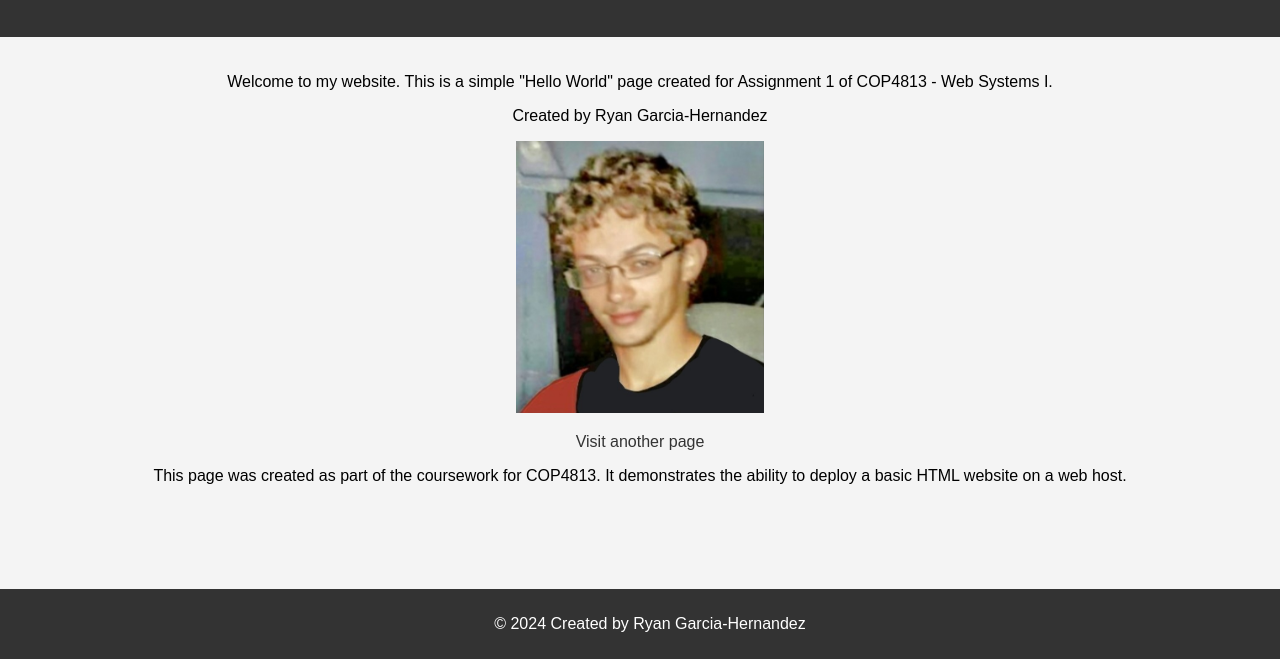
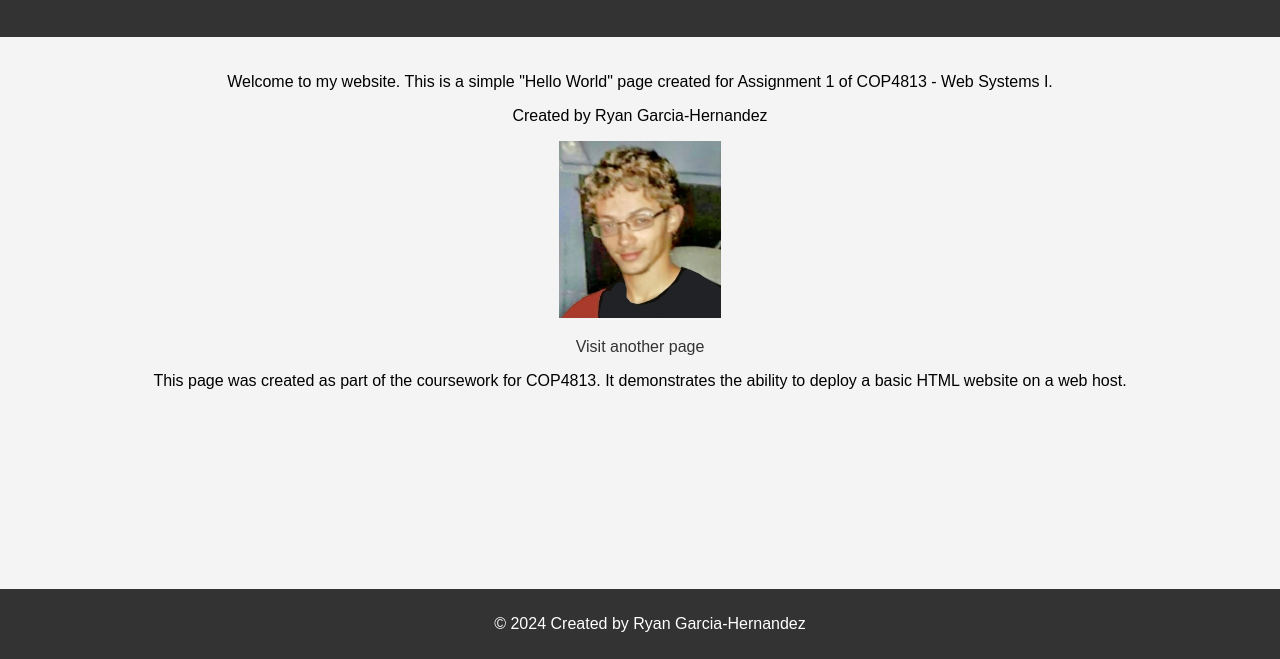
Before and after one commit to Giraiya/ryan_garcia-hernandez.github.io, a plain HTML site: page Index.html in a window 1280 px wide. Shown: the part 141-800 px from the top of the page. Drawn offline with Linux system fonts and the light colour scheme.

Commit message:
Update Index meh 4.html

```diff
--- a/Index.html
+++ b/Index.html
@@ -77,7 +77,7 @@
             text-decoration: none;
         }
       img {
-          max-width: 20%;
+          max-width: 13%;
           height: auto;
       }
 
```
